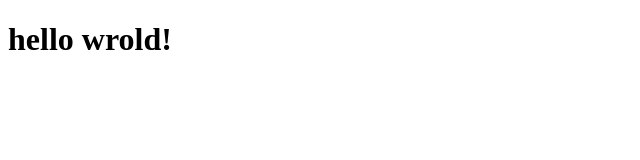
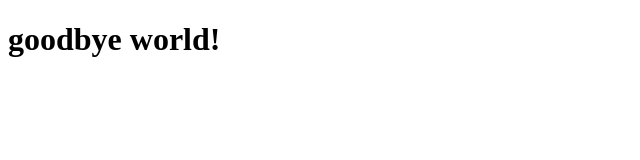
Before and after one commit to Dontada/Dontada, a plain HTML site: page lox.html in a window 1280 px wide. Shown: the whole page, without its empty margins (0-640 px from the left). Drawn offline with Linux system fonts and the light colour scheme.

Commit message:
Update lox.html

```diff
--- a/lox.html
+++ b/lox.html
@@ -1,7 +1,7 @@
 <!DOCTYPE html>
 <html lang="en">
 <head>
-    <h1>hello wrold!</h1>
+    <h1>goodbye world!</h1>
 </head>
 <body>
 
```
